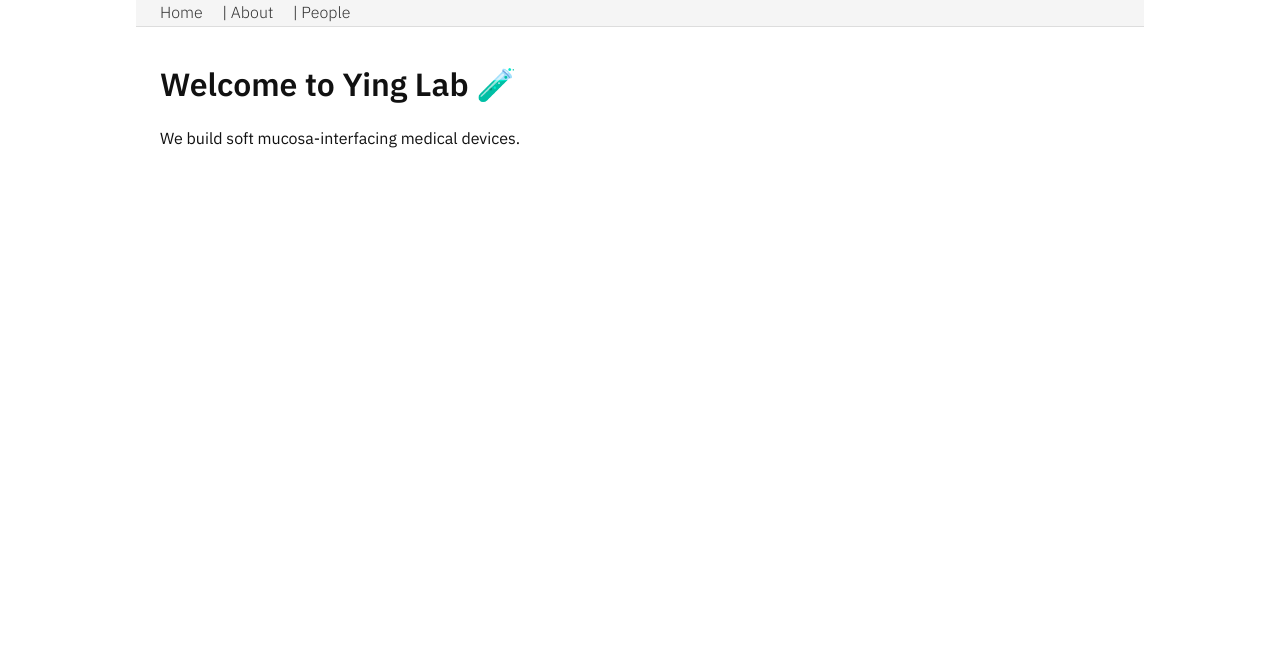
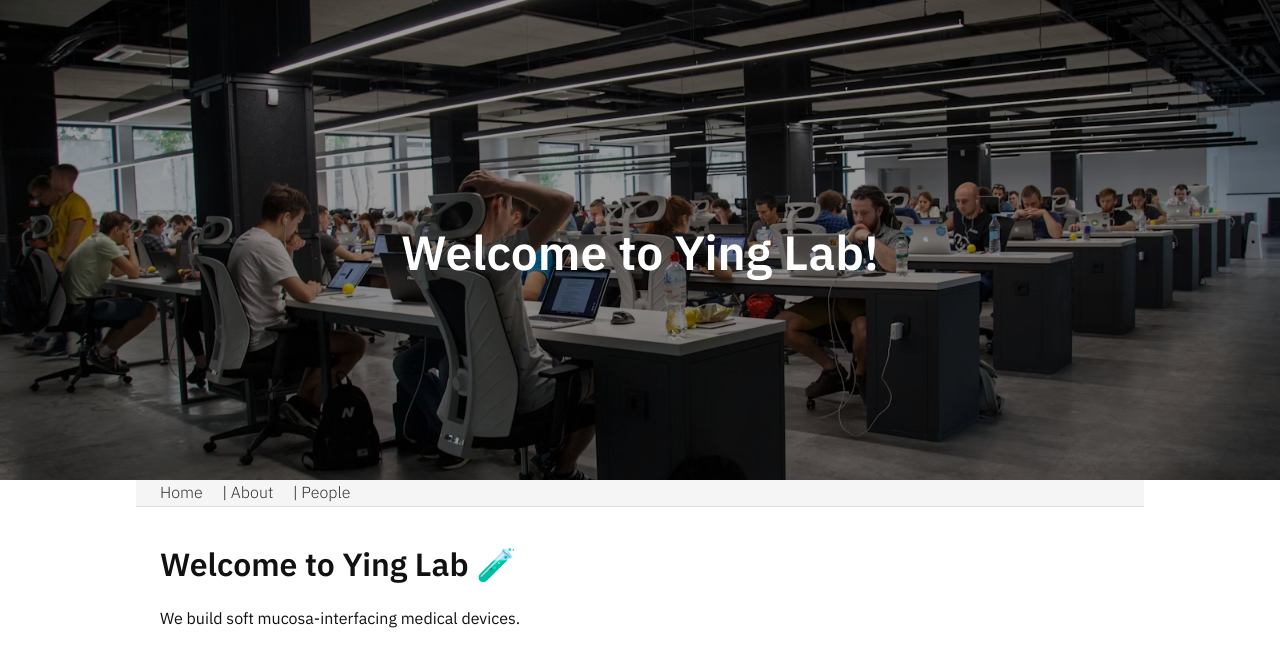
Before and after one commit to binbinying/lab_website, an Eleventy site: page src/index.md in a window 1280 px wide. Built offline with nearby package versions, Linux system fonts and the light colour scheme; Eleventy itself is replaced by a stand-in of ours; files that its build step writes are made by us from their sources.

Commit message:
try image

```diff
--- /dev/null
+++ b/src/_includes/hero.njk
@@ -0,0 +1,5 @@
+<section class="hero">
+  <div class="hero-overlay">
+    <h1 class="hero-title">{{ heroTitle }}</h1>
+  </div>
+</section>
--- a/src/_includes/layout.njk
+++ b/src/_includes/layout.njk
@@ -9,6 +9,10 @@
   <link rel="stylesheet" href="{{ '/styles/main.css' | url }}">
 </head>
 <body>
+  {% if heroTitle %}
+    {% include "hero.njk" %}
+  {% endif %}
+
 <nav class="container">
   <a href="{{ '/' | url }}">Home</a> |
   <a href="{{ '/about/' | url }}">About</a> |
--- a/src/index.md
+++ b/src/index.md
@@ -1,6 +1,7 @@
 ---
-title: Ying Lab
+title: Welcome
 layout: layout.njk
+heroTitle: Welcome to Ying Lab!
 ---
 
 # Welcome to Ying Lab 🧪
--- a/src/styles/main.css
+++ b/src/styles/main.css
@@ -36,3 +36,29 @@ nav a:hover {
   margin: 0 auto;
   padding: 0 1.5rem;
 }
+.hero {
+  background: url('/lab_website/images/hero.jpg'); /* full path on GitHub Pages */
+  background-size: cover;
+  background-position: center;
+  height: 60vh;
+  display: flex;
+  align-items: center;
+  justify-content: center;
+  text-align: center;
+  color: white;
+}
+
+.hero-overlay {
+  background-color: rgba(0, 0, 0, 0.4); /* darken image */
+  width: 100%;
+  height: 100%;
+  display: flex;
+  align-items: center;
+  justify-content: center;
+}
+
+.hero-title {
+  font-size: 3rem;
+  font-weight: bold;
+  padding: 1rem;
+}
```
Also changed, not shown: .eleventy.js, src/images/hero.jpg (added), 5 other files.
